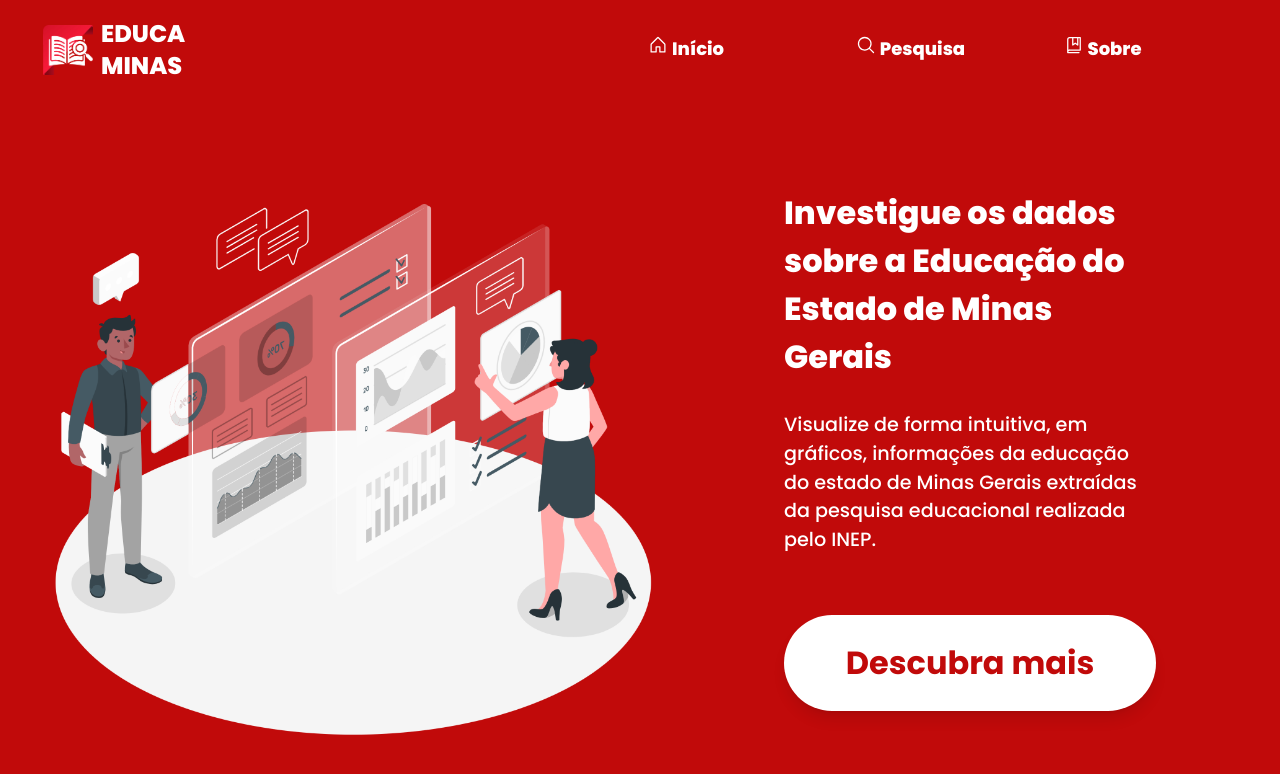
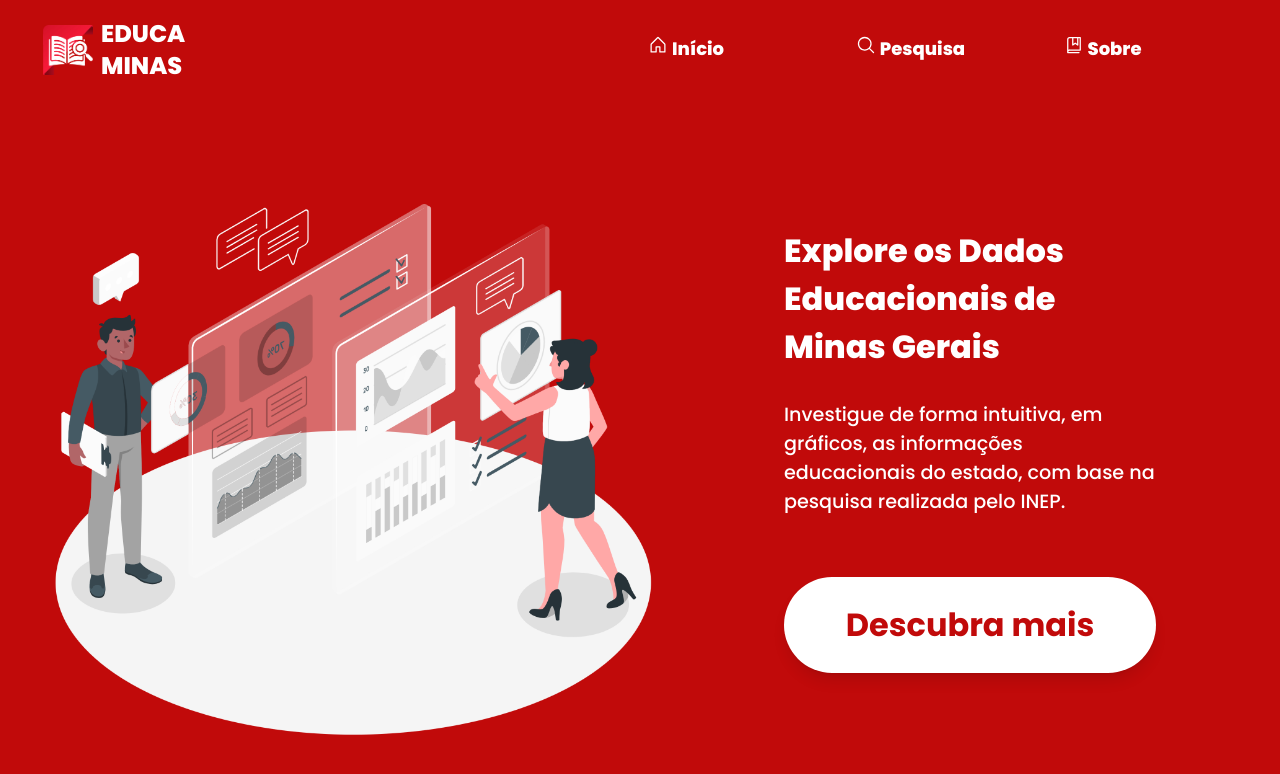
Before and after one commit to unb-mds/2024-1-EducaMinas-frontend, a Next.js app: page /home in a window 1280 px wide. Shown: the top 774 px of the page. Built offline with nearby package versions, Linux system fonts and the light colour scheme.

Commit message:
style(#151): Changes home page texts

```diff
--- a/src/app/home/page.tsx
+++ b/src/app/home/page.tsx
@@ -11,11 +11,11 @@ export default function Home() {
         <div className="flex flex-col w-full items-center justify-center px-4 md:px-0">
           <div className="w-full md:w-[60%]">
             <h1 className="text-primary-white font-extrabold text-[1.5em] md:text-[2em] text-center md:text-left">
-              Investigue os dados sobre a Educação do Estado de Minas Gerais
+              Explore os Dados Educacionais de Minas Gerais
             </h1>
             <p className="text-primary-white text-[0.875rem] md:text-[1.2rem] mt-[20px] md:mt-[30px] text-center md:text-left">
-              Visualize de forma intuitiva, em gráficos, informações da educação do estado de Minas Gerais extraídas da
-              pesquisa educacional realizada pelo INEP.
+              Investigue de forma intuitiva, em gráficos, as informações educacionais do estado, com base na pesquisa
+              realizada pelo INEP.
             </p>
           </div>
           <div className="w-full md:w-[60%] mt-[20px] md:mt-[60px]">
```
